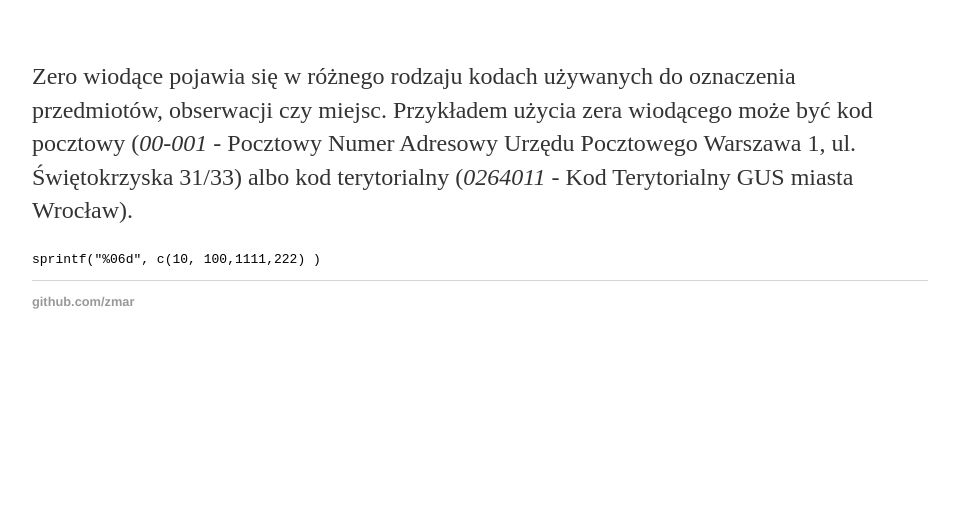
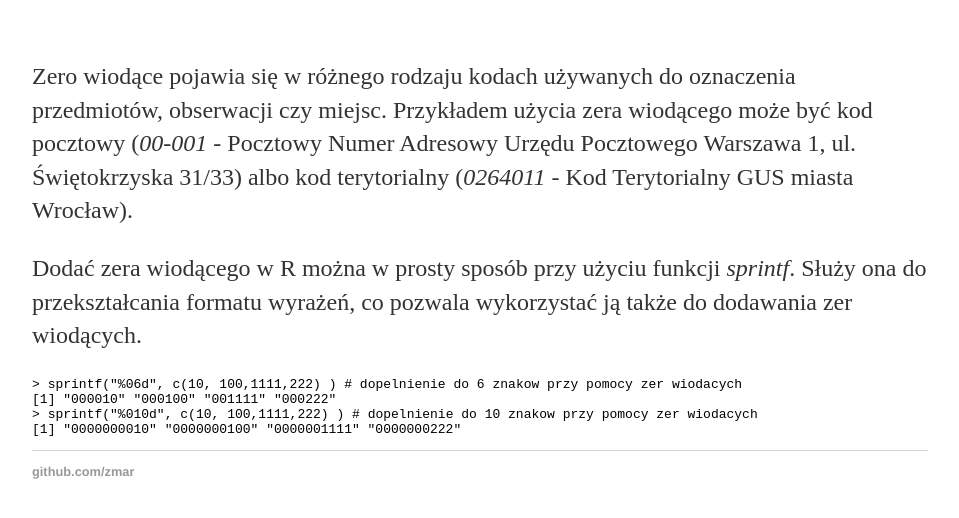
Before and after one commit to zmar/SmarteR_useR, a Jekyll site: the page built from _posts/2016-05-05-start.md, in a window 1280 px wide. Shown: the top 518 px of the page, without its empty margins (160-1119 px from the left). Built offline with Jekyll 4.4.1, drawn with Linux system fonts in a browser that asks for light colours.

Commit message:
Update 2016-05-05-start.md

`````diff
--- a/_posts/2016-05-05-start.md
+++ b/_posts/2016-05-05-start.md
@@ -6,6 +6,11 @@ date: 2016-05-05
 
 Zero wiodące pojawia się w różnego rodzaju kodach używanych do oznaczenia przedmiotów, obserwacji czy miejsc. Przykładem użycia zera wiodącego może być kod pocztowy (_00-001_ - Pocztowy Numer Adresowy Urzędu Pocztowego Warszawa 1, ul. Świętokrzyska 31/33) albo kod terytorialny (_0264011_ - Kod Terytorialny GUS miasta Wrocław).
 
+Dodać zera wiodącego w R można w prosty sposób przy użyciu funkcji _sprintf_. Służy ona do przekształcania formatu wyrażeń, co pozwala wykorzystać ją także do dodawania zer wiodących.
+
 ````r
-sprintf("%06d", c(10, 100,1111,222) )
+> sprintf("%06d", c(10, 100,1111,222) ) # dopelnienie do 6 znakow przy pomocy zer wiodacych
+[1] "000010" "000100" "001111" "000222"
+> sprintf("%010d", c(10, 100,1111,222) ) # dopelnienie do 10 znakow przy pomocy zer wiodacych
+[1] "0000000010" "0000000100" "0000001111" "0000000222"
 ````
`````
